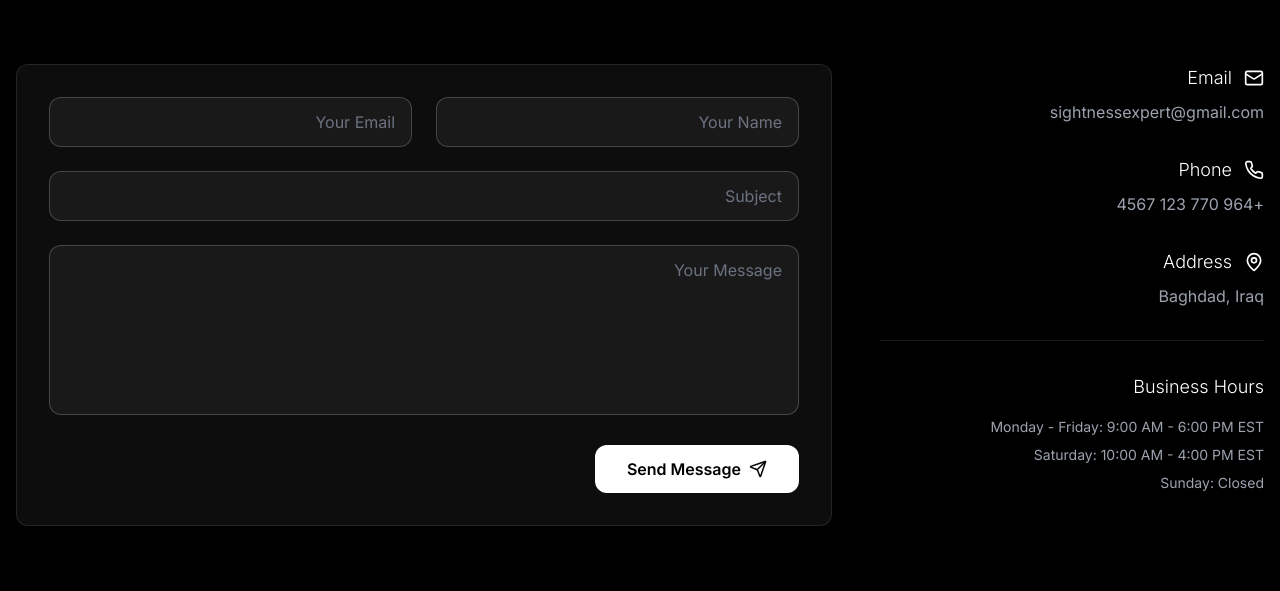
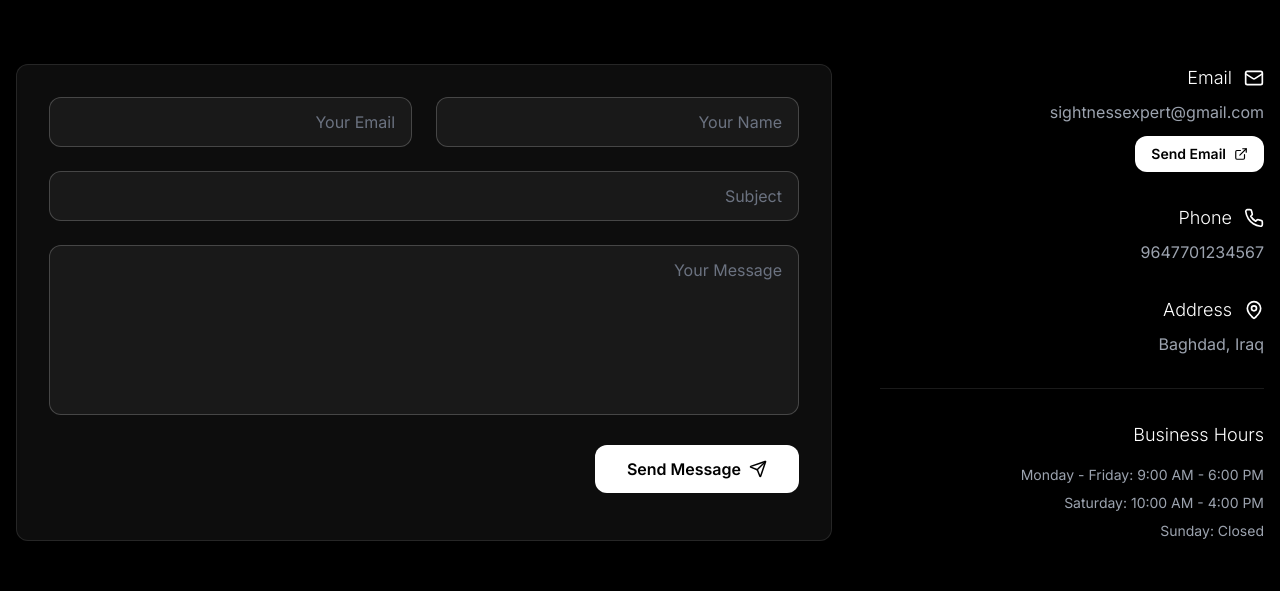
Before and after one commit to husseinabd1/sightnessexpert, a Next.js app: page /contact in a window 1280 px wide. Shown: the part 192-783 px from the top of the page. Built offline with nearby package versions, Linux system fonts and the light colour scheme; no server answers; a web font is replaced by a local one.

Commit message:
fix: All issues resolved

```diff
--- a/src/app/admin/settings/page.tsx
+++ b/src/app/admin/settings/page.tsx
@@ -2,7 +2,7 @@
 
 import { useState } from 'react';
 import { motion } from 'framer-motion';
-import { Phone, Save, CheckCircle, Store, MessageCircle, Lock, Eye, EyeOff } from 'lucide-react';
+import { Phone, Save, CheckCircle, Store, MessageCircle, Lock, Eye, EyeOff, Mail } from 'lucide-react';
 import { useSettingsStore } from '@/stores/settingsStore';
 import { useLocalAdminStore } from '@/stores/adminStore';
 
@@ -25,9 +25,10 @@ export default function SettingsPage() {
     const formData = new FormData(form);
     const storeName = formData.get('storeName') as string;
     const whatsapp = formData.get('whatsapp') as string;
+    const email = formData.get('email') as string;
 
     updateWhatsappNumber(whatsapp);
-    updateSettings({ storeName });
+    updateSettings({ storeName, email });
     setSaved(true);
     setTimeout(() => setSaved(false), 3000);
   };
@@ -111,6 +112,23 @@ export default function SettingsPage() {
                 className="w-full pl-10 pr-4 py-3 bg-white/5 border border-white/20 rounded-lg text-white placeholder-gray-500 focus:border-white focus:outline-none"
               />
             </div>
+          </div>
+
+          <div>
+            <label className="block text-sm text-gray-400 mb-2">Business Email</label>
+            <div className="relative">
+              <Mail size={16} className="absolute left-3 top-1/2 -translate-y-1/2 text-gray-500" />
+              <input
+                type="email"
+                name="email"
+                defaultValue={settings.email}
+                placeholder="business@example.com"
+                className="w-full pl-10 pr-4 py-3 bg-white/5 border border-white/20 rounded-lg text-white placeholder-gray-500 focus:border-white focus:outline-none"
+              />
+            </div>
+            <p className="text-xs text-gray-500 mt-2">
+              This email will be shown on the contact page and used for customer inquiries.
+            </p>
           </div>
 
           <div>
--- a/src/app/contact/page.tsx
+++ b/src/app/contact/page.tsx
@@ -2,12 +2,14 @@
 
 import { Navbar, Footer } from '@/components';
 import { motion } from 'framer-motion';
-import { Mail, Phone, MapPin, Send } from 'lucide-react';
+import { Mail, Phone, MapPin, Send, ExternalLink } from 'lucide-react';
 import { useState } from 'react';
+import { useSettingsStore } from '@/stores/settingsStore';
 
 const ContactPage = () => {
-  // يمكنك ربط هذا المتغير لاحقاً بالبيانات القادمة من لوحة التحكم (Admin Dashboard)
-  const phoneNumberFromAdmin = "+964 770 123 4567";
+  const { settings } = useSettingsStore();
+  const phoneNumber = settings.whatsappNumber || '+964 770 123 4567';
+  const email = settings.email || 'sightnessexpert@gmail.com';
 
   const [formData, setFormData] = useState({
     name: '',
@@ -27,12 +29,16 @@ const ContactPage = () => {
 
   const handleSubmit = (e: React.FormEvent) => {
     e.preventDefault();
-    // Handle form submission
     setSubmitted(true);
     setTimeout(() => {
       setFormData({ name: '', email: '', subject: '', message: '' });
       setSubmitted(false);
     }, 3000);
+  };
+
+  const handleEmailClick = () => {
+    const mailtoLink = `mailto:${email}?subject=Message from Sightness Expert Website&body=Hello Sightness Expert Team,%0D%0A%0D%0A`;
+    window.open(mailtoLink, '_blank');
   };
 
   return (
@@ -62,50 +68,53 @@ const ContactPage = () => {
               viewport={{ once: true }}
               className="space-y-8"
             >
-              {[
-                {
-                  icon: Mail,
-                  label: 'Email',
-                  value: 'sightnessexpert@gmail.com', // تم التصحيح هنا
-                },
-                {
-                  icon: Phone,
-                  label: 'Phone',
-                  value: phoneNumberFromAdmin, // مرتبط بالآدمن هنا
-                },
-                {
-                  icon: MapPin,
-                  label: 'Address',
-                  value: 'Baghdad, Iraq', // تم التحديث هنا
-                },
-              ].map((item, i) => {
-                const Icon = item.icon;
-                return (
-                  <div key={i}>
+              {/* Email Section */}
+              <div>
                 <div className="flex items-center gap-3 mb-2">
-                      <Icon size={20} />
-                      <h3 className="font-light text-lg">{item.label}</h3>
+                  <Mail size={20} />
+                  <h3 className="font-light text-lg">Email</h3>
                 </div>
-                    {item.label === 'Email' ? (
+                <p className="text-gray-400 ml-8 text-sm sm:text-base mb-3">{email}</p>
+                <button
+                  onClick={handleEmailClick}
+                  className="ml-8 flex items-center gap-2 px-4 py-2 bg-white text-black text-sm font-semibold rounded-lg hover:bg-gray-200 transition-colors"
+                >
+                  <ExternalLink size={14} />
+                  Send Email
+                </button>
+              </div>
+
+              {/* Phone Section */}
+              <div>
+                <div className="flex items-center gap-3 mb-2">
+                  <Phone size={20} />
+                  <h3 className="font-light text-lg">Phone</h3>
+                </div>
                 <a
-                        href={`mailto:${item.value}`}
+                  href={`https://wa.me/${phoneNumber.replace(/[^0-9]/g, '')}`}
+                  target="_blank"
+                  rel="noopener noreferrer"
                   className="text-gray-400 ml-8 hover:text-white transition-colors block text-sm sm:text-base"
                 >
-                        {item.value}
+                  {phoneNumber}
                 </a>
-                    ) : (
-                      <p className="text-gray-400 ml-8 text-sm sm:text-base">{item.value}</p>
-                    )}
               </div>
-                );
-              })}
+
+              {/* Address Section */}
+              <div>
+                <div className="flex items-center gap-3 mb-2">
+                  <MapPin size={20} />
+                  <h3 className="font-light text-lg">Address</h3>
+                </div>
+                <p className="text-gray-400 ml-8 text-sm sm:text-base">Baghdad, Iraq</p>
+              </div>
 
               {/* Hours */}
               <div className="border-t border-white/10 pt-8">
                 <h3 className="font-light text-lg mb-4">Business Hours</h3>
                 <div className="text-gray-400 space-y-2 text-sm">
-                  <p>Monday - Friday: 9:00 AM - 6:00 PM EST</p>
-                  <p>Saturday: 10:00 AM - 4:00 PM EST</p>
+                  <p>Monday - Friday: 9:00 AM - 6:00 PM</p>
+                  <p>Saturday: 10:00 AM - 4:00 PM</p>
                   <p>Sunday: Closed</p>
                 </div>
               </div>
--- a/src/components/Footer.tsx
+++ b/src/components/Footer.tsx
@@ -3,6 +3,7 @@
 import Link from 'next/link';
 import { Instagram, Facebook, Mail } from 'lucide-react';
 import { useLanguage } from './LanguageContext';
+import { useSettingsStore } from '@/stores/settingsStore';
 
 const TiktokIcon = ({ size = 20 }: { size?: number }) => (
   <svg width={size} height={size} viewBox="0 0 24 24" fill="none" stroke="currentColor" strokeWidth="2" strokeLinecap="round" strokeLinejoin="round">
@@ -12,6 +13,8 @@ const TiktokIcon = ({ size = 20 }: { size?: number }) => (
 
 export const Footer = () => {
   const { language } = useLanguage();
+  const { settings } = useSettingsStore();
+  const email = settings.email || 'sightnessexpert@gmail.com';
 
   const content = {
     en: {
@@ -62,10 +65,10 @@ export const Footer = () => {
             <h4 className="text-sm font-bold tracking-wider uppercase text-white">{t.aboutTitle}</h4>
             <div className="pt-2 space-y-3">
               <a
-                href="mailto:sightnessexpert@gmail.com"
+                href={`mailto:${email}`}
                 className="text-sm text-gray-400 hover:text-white transition-colors inline-flex items-center gap-2 justify-center sm:justify-start"
               >
-                <Mail size={16} /> sightnessexpert@gmail.com
+                <Mail size={16} /> {email}
               </a>
               <p className="text-xs text-gray-500 font-light tracking-wide">{t.aboutDesc}</p>
             </div>
--- a/src/stores/settingsStore.ts
+++ b/src/stores/settingsStore.ts
@@ -7,6 +7,7 @@ interface StoreSettings {
   whatsappNumber: string;
   storeName: string;
   currency: string;
+  email: string;
 }
 
 interface SettingsStore {
@@ -22,6 +23,7 @@ export const useSettingsStore = create<SettingsStore>()(
         whatsappNumber: '9647701234567',
         storeName: 'Sightness Expert',
         currency: 'USD',
+        email: 'sightnessexpert@gmail.com',
       },
 
       updateWhatsappNumber: (number) =>
```
Lines whose indentation alone changed are shown as unchanged.
